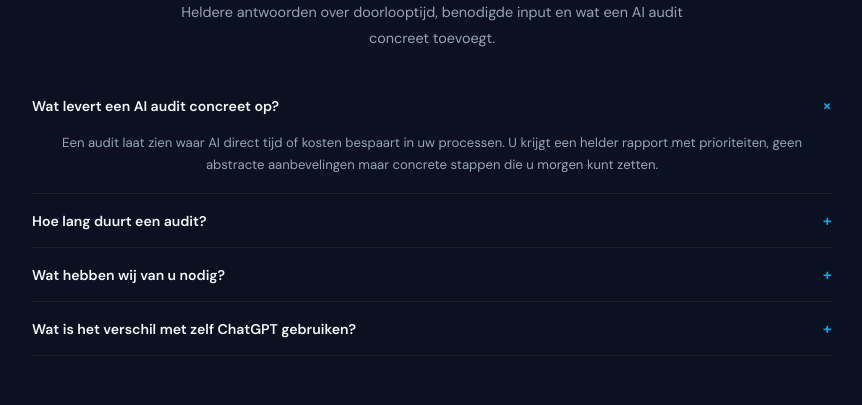
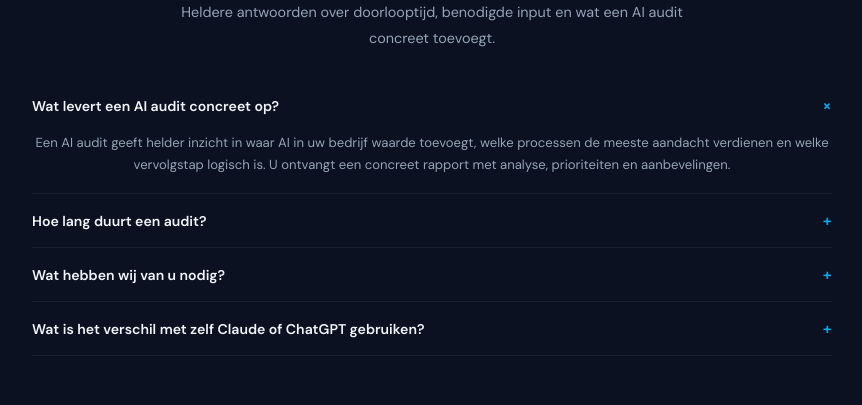
Before and after one commit to Starre03/ai-site, a React (Vite) app: page /ai-audit in a window 1280 px wide. Shown: the part 5120-5525 px from the top of the page, without its empty margins (208-1070 px from the left). Built offline with nearby package versions, Linux system fonts and the light colour scheme; no server answers.

Commit message:
Refine AI audit FAQ answers

```diff
--- a/src/pages/Audit.jsx
+++ b/src/pages/Audit.jsx
@@ -33,19 +33,19 @@ function AuditFlow() {
 const auditFaqItems = [
   {
     q: "Wat levert een AI audit concreet op?",
-    a: "Een audit laat zien waar AI direct tijd of kosten bespaart in uw processen. U krijgt een helder rapport met prioriteiten, geen abstracte aanbevelingen maar concrete stappen die u morgen kunt zetten.",
+    a: "Een AI audit geeft helder inzicht in waar AI in uw bedrijf waarde toevoegt, welke processen de meeste aandacht verdienen en welke vervolgstap logisch is. U ontvangt een concreet rapport met analyse, prioriteiten en aanbevelingen.",
   },
   {
     q: "Hoe lang duurt een audit?",
-    a: "Een standaard audit duurt één tot twee weken, afhankelijk van de complexiteit van uw processen en het aantal documenten dat we bekijken.",
+    a: "De audit start met een gesprek van één tot twee uur, waarin we uw processen, knelpunten en huidige situatie bespreken. Binnen een week ontvangt u een concreet rapport met analyse en aanbevelingen.",
   },
   {
     q: "Wat hebben wij van u nodig?",
-    a: "Toegang tot een aantal voorbeelddocumenten of procesbeschrijvingen en een intakegesprek van een uur. Meer hebben we niet nodig om te starten.",
+    a: "Een aantal voorbeelddocumenten of procesbeschrijvingen, en openheid over hoe uw processen nu lopen. Zo kunnen we scherp analyseren waar AI wel en niet logisch is.",
   },
   {
-    q: "Wat is het verschil met zelf ChatGPT gebruiken?",
-    a: "ChatGPT gebruiken is een goed begin. Een audit kijkt verder: welke processen lenen zich écht voor AI, wat zijn de risico's en hoe zorgt u dat uw team het structureel gebruikt in plaats van incidenteel.",
+    q: "Wat is het verschil met zelf Claude of ChatGPT gebruiken?",
+    a: "Zelf Claude of ChatGPT gebruiken is een goed begin. Een AI audit kijkt verder: welke processen in uw bedrijf zijn echt geschikt, waar zitten risico's of beperkingen en welke aanpak levert het meeste op. Zo krijgt u geen losse experimenten, maar een onderbouwde keuze voor wat wel en niet zinvol is.",
   },
 ];
 
```
